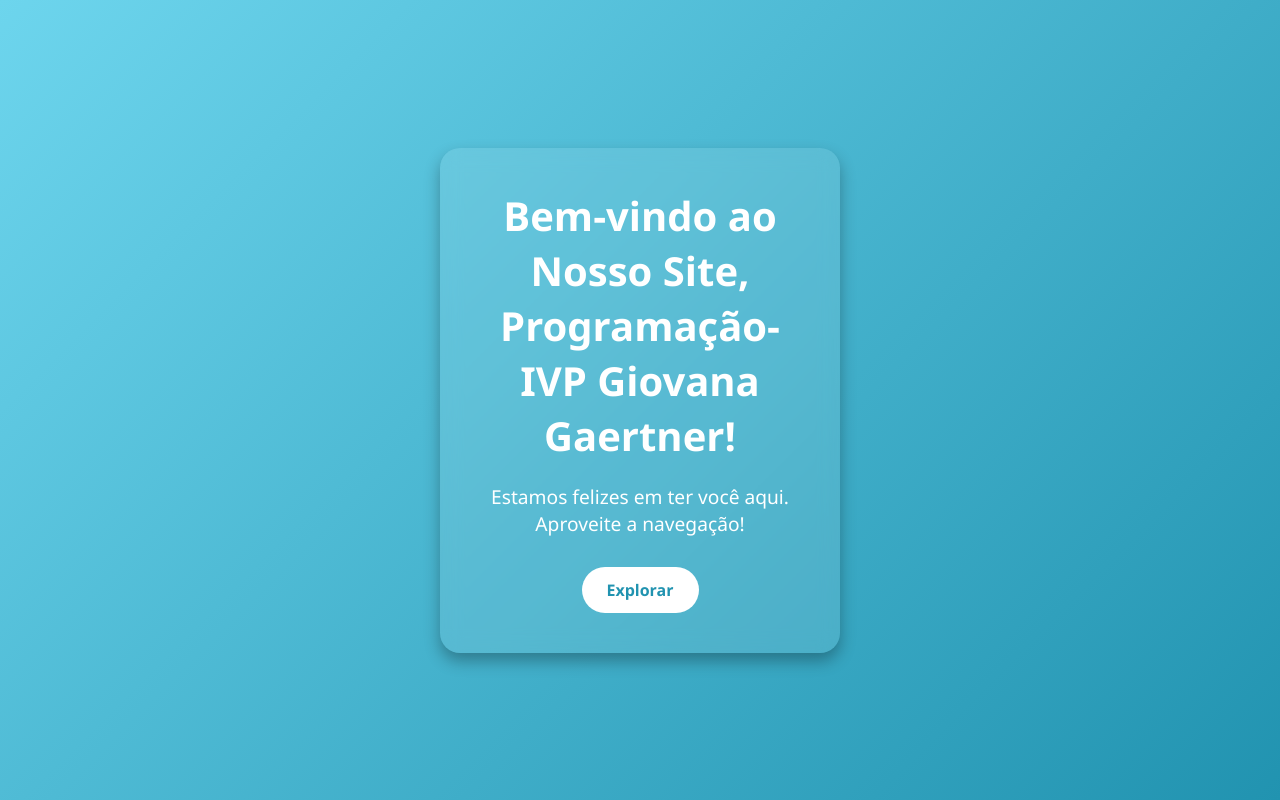
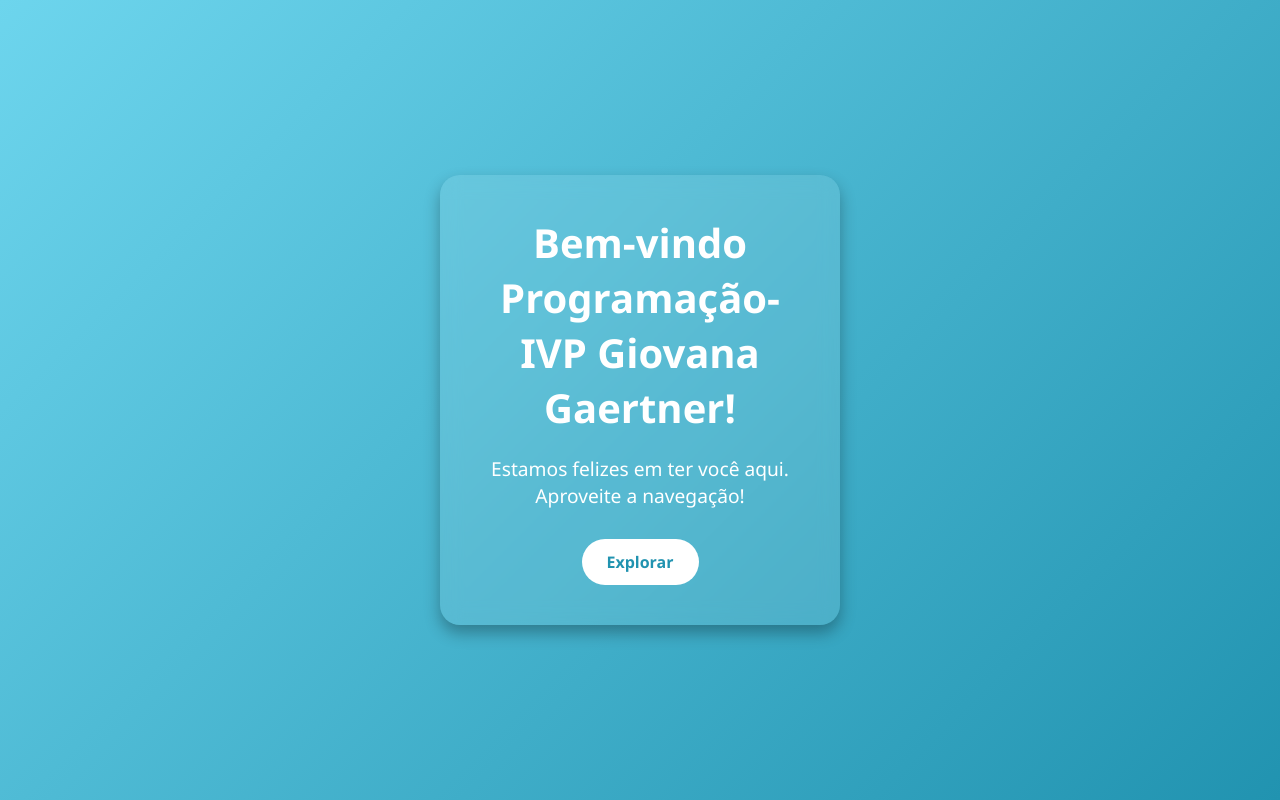
Before and after one commit to ProfessoraGiovana/Forma-o-, a plain HTML site: page index.html in a window 1280 px wide. Drawn offline with Linux system fonts and the light colour scheme.

Commit message:
Coloquei meu nome, arrumei o lugar

```diff
--- a/index.html
+++ b/index.html
@@ -8,7 +8,7 @@
 </head>
 <body>
   <div class="container">
-    <h1>Bem-vindo ao Nosso Site, Programação-IVP
+    <h1>Bem-vindo  Programação-IVP
       Giovana Gaertner!</h1>
     <p>Estamos felizes em ter você aqui. Aproveite a navegação!</p>
     <a href="#" class="botao">Explorar</a>
```
